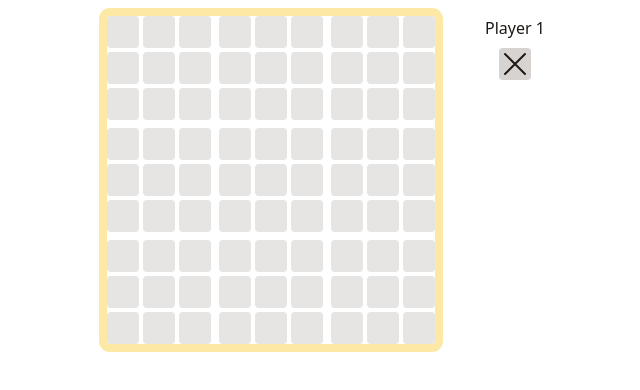
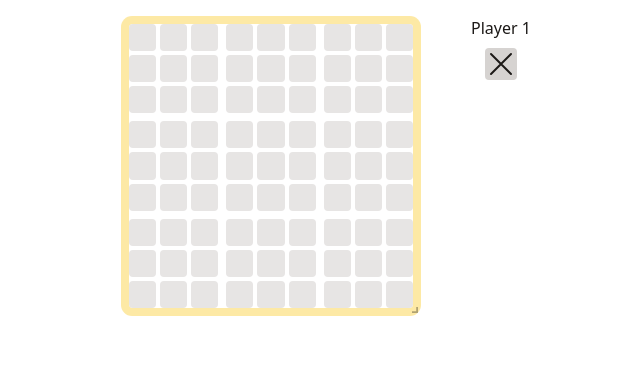
Before and after one commit to valtism/ultimate-tic-tac-toe, a React (Create React App) app: page / in a window 1280 px wide. Shown: the top 390 px of the page, without its empty margins (297-937 px from the left). Built offline with nearby package versions, Linux system fonts and the light colour scheme.

Commit message:
Resizable board

```diff
--- a/package.json
+++ b/package.json
@@ -9,7 +9,9 @@
     "nodemon": "^2.0.7",
     "react": "^17.0.1",
     "react-dom": "^17.0.1",
+    "react-resizable": "^1.11.1",
     "react-scripts": "4.0.3",
+    "react-transition-group": "^4.4.1",
     "tailwindcss": "^2.0.3",
     "web-vitals": "^1.0.1"
   },
--- a/public/index.html
+++ b/public/index.html
@@ -24,7 +24,7 @@
       work correctly both with client-side routing and a non-root public URL.
       Learn how to configure a non-root public URL by running `npm run build`.
     -->
-    <title>React App</title>
+    <title>Ultimate Tic Tac Toe</title>
   </head>
   <body>
     <noscript>You need to enable JavaScript to run this app.</noscript>
--- a/src/components/App.js
+++ b/src/components/App.js
@@ -1,42 +1,58 @@
-import { useState } from "react";
+import { useRef, useState } from "react";
+import "react-resizable/css/styles.css";
 
 import { Game } from "./Game";
-import { usePointerKeys } from "../hooks/usePointerKeys";
+import { usePointerKeys as useViewTurnKeys } from "../hooks/usePointerKeys";
 import { Icon } from "./Icon";
 import {
   getAllowedBoard,
   getWinner,
   isValidClick,
 } from "../functions/gameFunctions";
+import { ResizableBox } from "react-resizable";
 
 function App() {
-  // State
+  // Game State
   const [turns, setTurns] = useState([]);
-  const [pointer, setPointer] = useState(0);
+  const [viewTurn, setViewTurn] = useState(0);
 
-  // Derived State
-  const turnsSlice = turns.slice(0, pointer);
+  // Derived Game State
+  const turnsSlice = turns.slice(0, viewTurn);
   const p1Turn = turnsSlice.length % 2 === 0;
   const allowedBoard = getAllowedBoard(turnsSlice);
   const winner = getWinner(turnsSlice);
 
   function cellClick(cellId) {
-    if (isValidClick(pointer, turns, cellId, allowedBoard)) {
+    if (isValidClick(viewTurn, turns, cellId, allowedBoard)) {
       const newTurns = turns.concat(cellId);
       setTurns(newTurns);
-      setPointer(newTurns.length);
+      setViewTurn(newTurns.length);
     }
   }
 
-  usePointerKeys(turns, setPointer);
+  useViewTurnKeys(turns, setViewTurn);
+
+  // Use this to avoid strictMode warning when using ResizableBox
+  const gameRef = useRef(null);
 
   return (
     <div className="flex justify-center mt-4">
-      <Game
-        turns={turnsSlice}
-        cellClick={cellClick}
-        allowedBoard={allowedBoard}
-      />
+      <ResizableBox
+        height={300}
+        width={300}
+        minConstraints={[200, 200]}
+        lockAspectRatio
+        draggableOpts={{ nodeRef: gameRef }}
+        className="p-2"
+      >
+        <div ref={gameRef} className="w-full h-full">
+          <Game
+            turns={turnsSlice}
+            cellClick={cellClick}
+            allowedBoard={allowedBoard}
+          />
+        </div>
+      </ResizableBox>
       <Sidebar winner={winner} p1Turn={p1Turn} />
     </div>
   );
--- a/src/components/Game.js
+++ b/src/components/Game.js
@@ -10,7 +10,7 @@ export function Game({ turns, cellClick, allowedBoard }) {
   return (
     <div
       className={clsx(
-        "relative inline-grid grid-cols-3 rounded gap-2",
+        "h-full relative grid grid-cols-3 rounded gap-2",
         allowedBoard === true && "ring-8 ring-yellow-300 ring-opacity-50"
       )}
     >
@@ -34,7 +34,7 @@ function Board({ turns, cellClick, allowedBoard, boardIndex }) {
   return (
     <div
       className={clsx(
-        "relative inline-grid grid-cols-3 rounded gap-1",
+        "relative grid grid-cols-3 rounded gap-1",
         allowedBoard === boardIndex && "ring-8 ring-yellow-300 ring-opacity-50"
       )}
     >
@@ -44,25 +44,39 @@ function Board({ turns, cellClick, allowedBoard, boardIndex }) {
           const cellId = getCellId(boardIndex, cellIndex);
           const iconType = cellIconType(turns, cellId);
           return (
-            <Cell key={cellIndex} onClick={() => cellClick(cellId)}>
-              <Icon type={iconType} className="w-6 h-6 text-gray-900" />
+            <Cell
+              key={cellIndex}
+              onClick={() => cellClick(cellId)}
+              style={{ filter: boardWinner && "blur(2px)" }}
+              className={clsx(
+                boardWinner === "X" && "bg-red-300",
+                boardWinner === "O" && "bg-blue-300"
+              )}
+            >
+              <Icon
+                type={iconType}
+                className="absolute w-10/12 h-10/12 text-gray-900"
+              />
             </Cell>
           );
         })}
-      {boardWinner && (
+      {/* {boardWinner && (
         <Icon
           type={boardWinner}
           className="absolute w-full h-full rounded text-gray-900 bg-gray-900 bg-opacity-30"
         />
-      )}
+      )} */}
     </div>
   );
 }
 
-function Cell({ children, ...props }) {
+function Cell({ children, className, ...props }) {
   return (
     <div
-      className="flex items-center justify-center rounded w-8 h-8 bg-gray-200"
+      className={clsx(
+        "relative flex items-center justify-center rounded w-full h-full bg-gray-200",
+        className
+      )}
       {...props}
     >
       {children}
```
Also changed, not shown: public/manifest.json, 2 other files (tests, documents, lock files or other folders).
